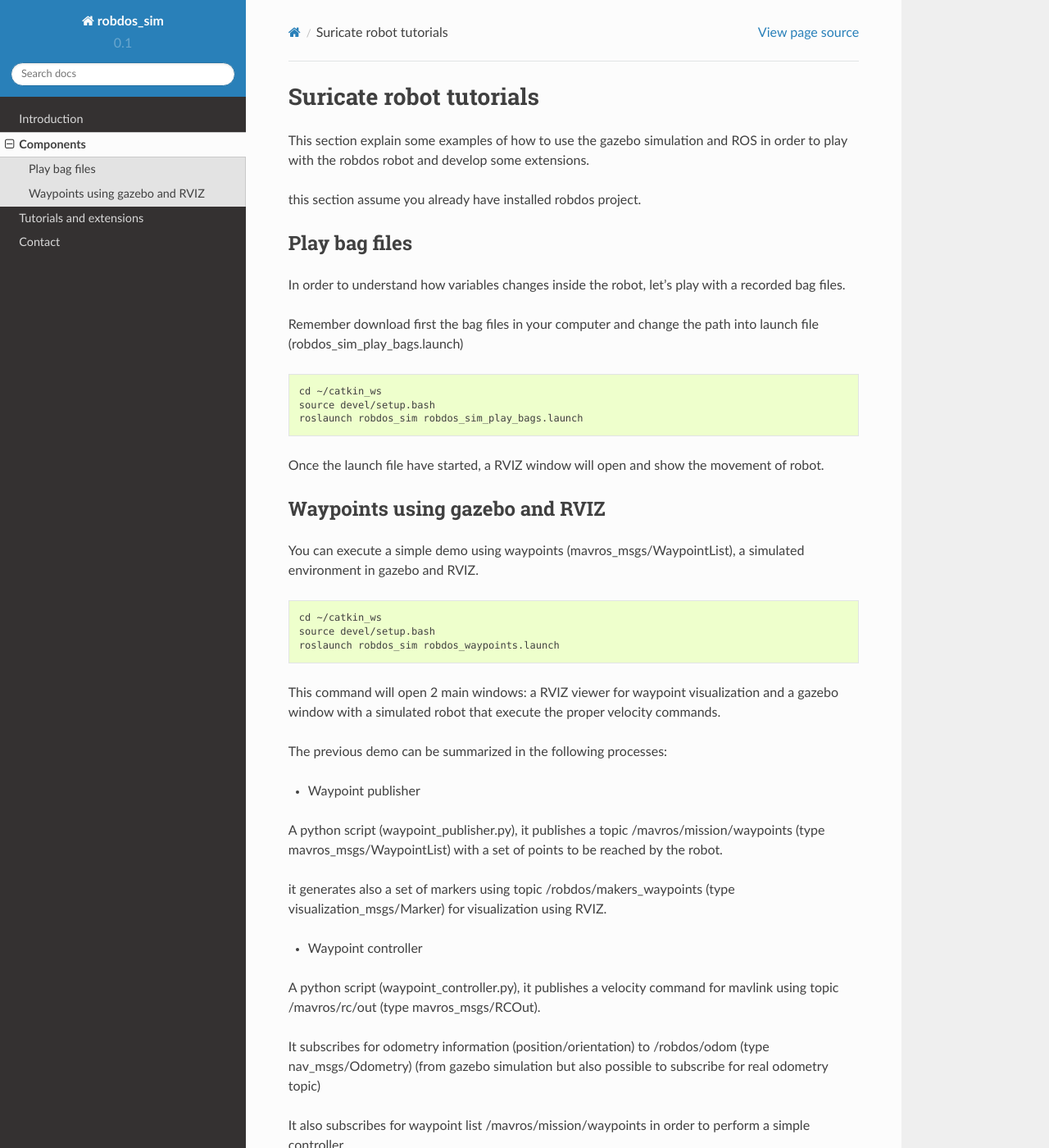
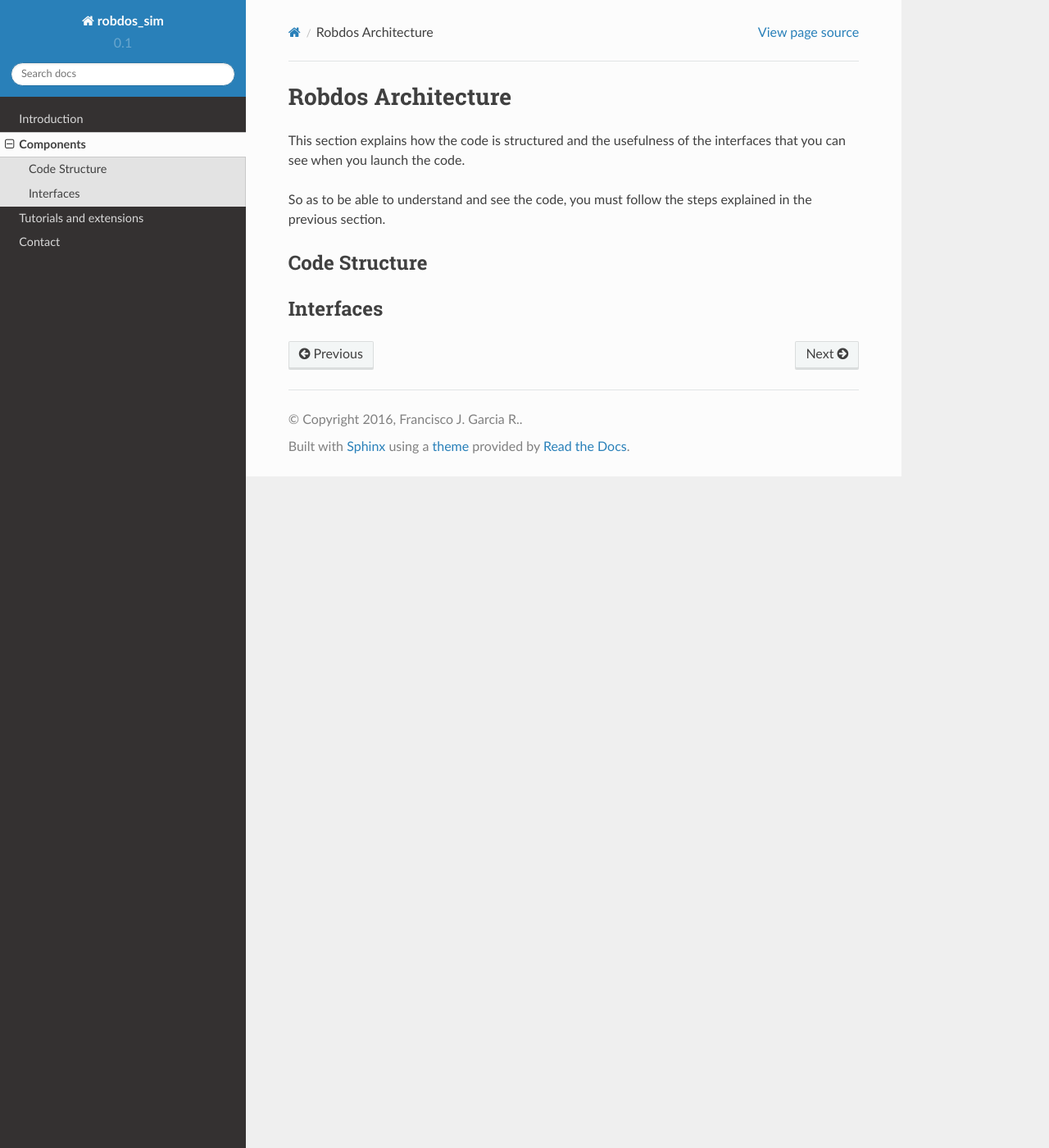
Before and after one commit to francisc0garcia/robdos_documentation, a Sphinx documentation site: the page built from docs/source/architecture.rst, in a window 1280 px wide and 1400 px high. Shown: the whole window at 82% size. Built offline with Sphinx 7.4.7 and the Read the Docs theme 2.0.0, drawn with Linux system fonts in a browser that asks for light colours; some of the changed text lies outside the part shown.

Commit message:
Architecture updated

```diff
--- a/docs/source/architecture.rst
+++ b/docs/source/architecture.rst
@@ -1,61 +1,17 @@
-Suricate robot tutorials
-========================
+Robdos Architecture
+===================
 
-This section explain some examples of how to use the gazebo simulation and ROS in order to play
-with the robdos robot and develop some extensions.
+This section explains how the code is structured and the usefulness of the
+interfaces that you can see when you launch the code.
 
-this section assume you already have installed robdos project.
+So as to be able to understand and see the code, you must follow the steps
+explained in the previous section.
 
-Play bag files
+
+Code Structure
 ^^^^^^^^^^^^^^
 
-In order to understand how variables changes inside the robot, let's play with a recorded bag files.
-
-Remember download first the bag files in your computer and change the path into launch file (robdos_sim_play_bags.launch)
-
-.. code-block:: none
-
-    cd ~/catkin_ws
-    source devel/setup.bash
-    roslaunch robdos_sim robdos_sim_play_bags.launch
 
 
-Once the launch file have started, a RVIZ window will open and show the movement of robot.
-
-
-Waypoints using gazebo and RVIZ
-^^^^^^^^^^^^^^^^^^^^^^^^^^^^^^^
-
-You can execute a simple demo using waypoints (mavros_msgs/WaypointList), a simulated environment in gazebo and RVIZ.
-
-.. code-block:: none
-
-    cd ~/catkin_ws
-    source devel/setup.bash
-    roslaunch robdos_sim robdos_waypoints.launch
-
-This command will open 2 main windows: a RVIZ viewer for waypoint visualization and a gazebo window with a simulated robot that execute the proper velocity commands.
-
-The previous demo can be summarized in the following processes:
-
-* Waypoint publisher
-
-A python script (waypoint_publisher.py), it publishes a topic /mavros/mission/waypoints (type mavros_msgs/WaypointList) with a set of points to be reached by the robot.
-
-it generates also a set of markers using topic /robdos/makers_waypoints (type visualization_msgs/Marker) for visualization using RVIZ.
-
-* Waypoint controller
-
-A python script (waypoint_controller.py), it publishes a velocity command for mavlink using topic /mavros/rc/out (type mavros_msgs/RCOut).
-
-It subscribes for odometry information (position/orientation) to /robdos/odom (type nav_msgs/Odometry) (from gazebo simulation but also possible to subscribe for real odometry topic)
-
-It also subscribes for waypoint list /mavros/mission/waypoints in order to perform a simple controller.
-
-This demo only considers the first waypoint, but it will include the other coming soon.
-
-* Gazebo plugin (gazebo_sub_drive)
-
-In order to perform a realistic simulation of the robot, we have develop gazebo plugin that publishes simulated odometry and subscribes for desired velocity commands (mavros_msgs/RCOut).
-
-This node convert RCOut values into valid angular velocity for thrusters, then, the Lift-Drag plugin and gazebo computes the resulting force over the robot.
+Interfaces
+^^^^^^^^^^
```
